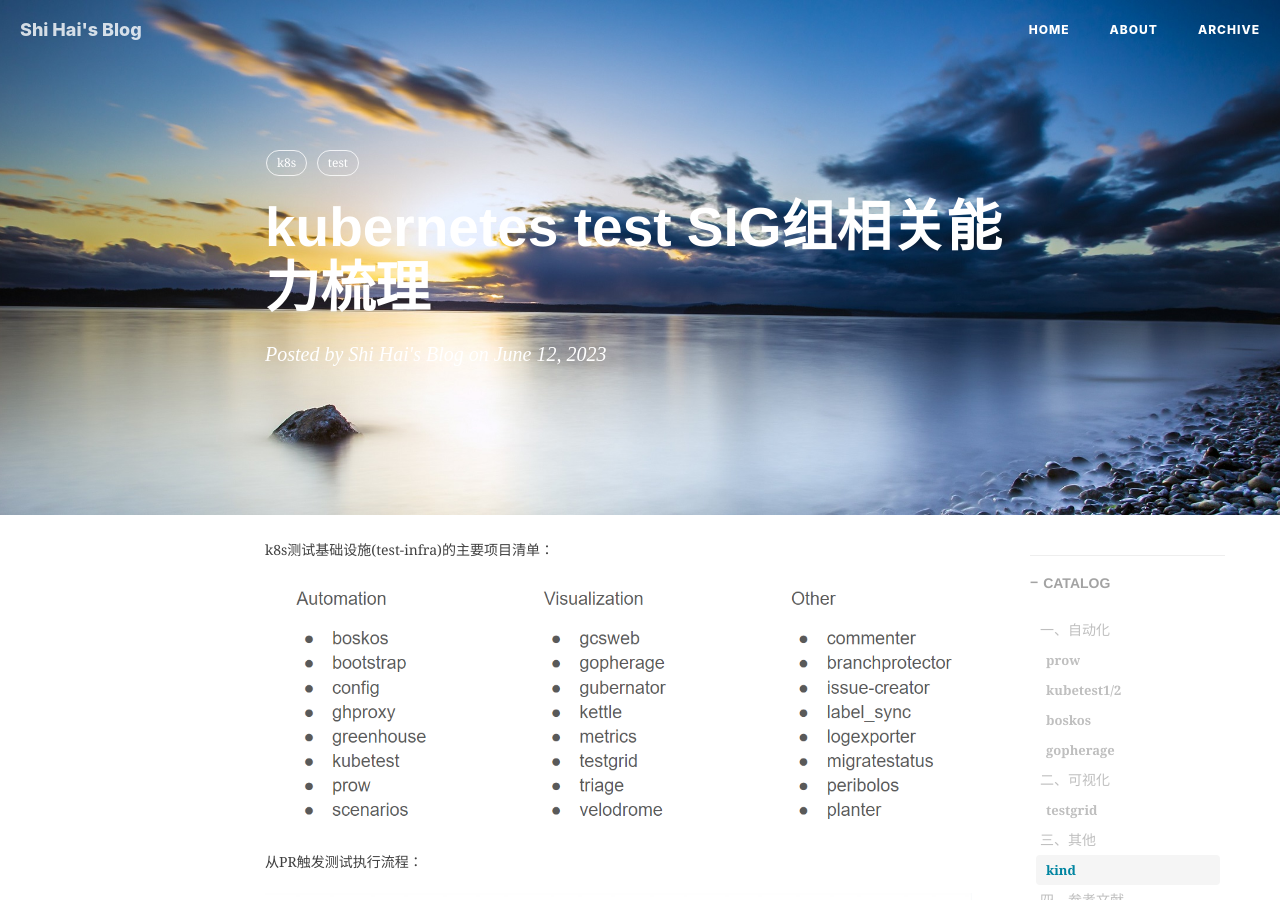
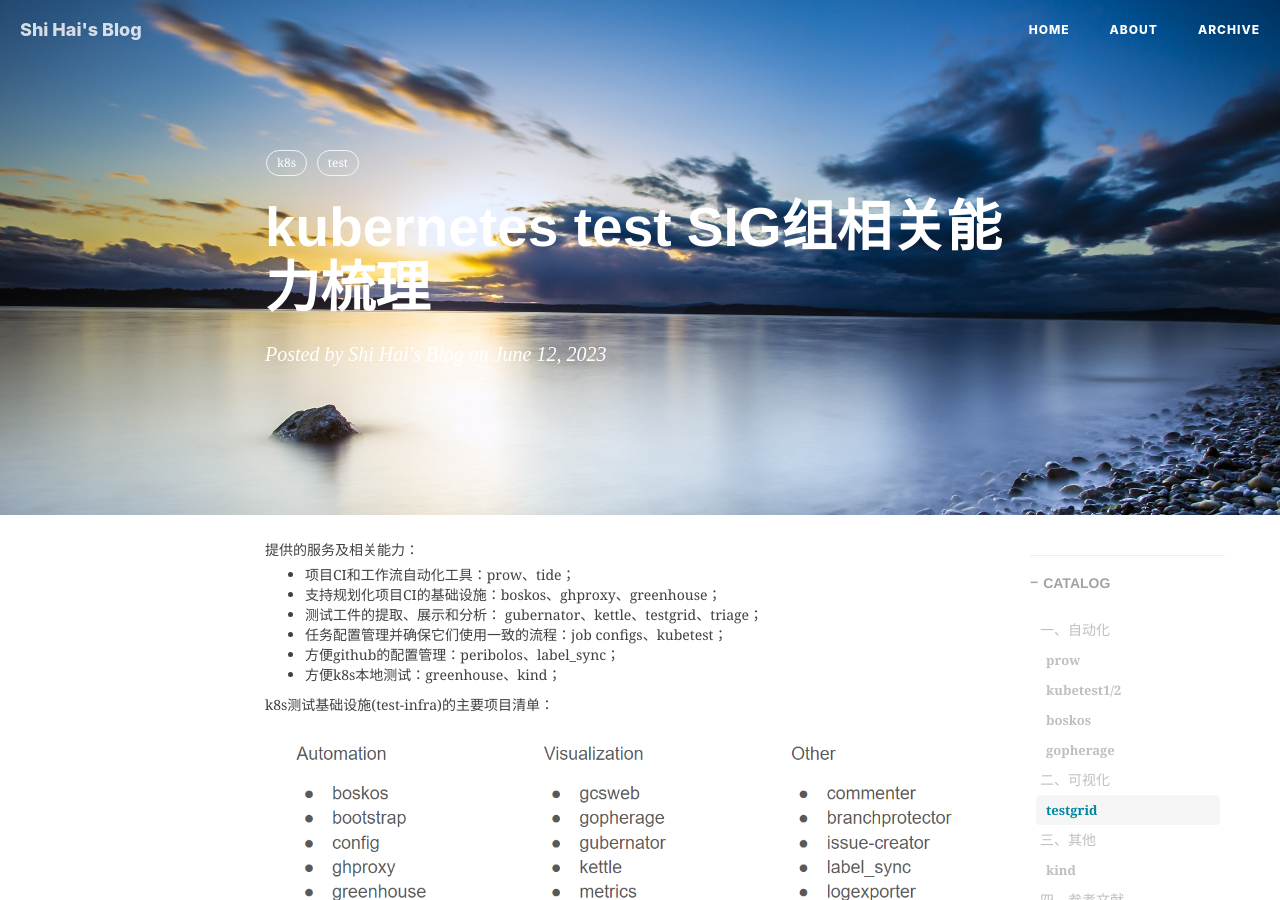
Before and after one commit to shihai1991/shihai1991.github.io, a Jekyll site: the page built from _posts/2023-06-12-kubernetes-test-sig组.md, in a window 1280 px wide and 900 px high. Built offline with Jekyll 4.4.1, drawn with Linux system fonts in a browser that asks for light colours; nearby versions of some CDN libraries; comment, search, counter and statistics services are not loaded.

Commit message:
Update 2023-06-12-kubernetes-test-sig组.md

```diff
--- a/_posts/2023-06-12-kubernetes-test-sig组.md
+++ b/_posts/2023-06-12-kubernetes-test-sig组.md
@@ -9,6 +9,14 @@ tags:
   - test
 time: '2023.06.12 09:35:00'
 ---
+提供的服务及相关能力：
+- 项目CI和工作流自动化工具：prow、tide；
+- 支持规划化项目CI的基础设施：boskos、ghproxy、greenhouse；
+- 测试工件的提取、展示和分析： gubernator、kettle、testgrid、triage；
+- 任务配置管理并确保它们使用一致的流程：job configs、kubetest；
+- 方便github的配置管理：peribolos、label_sync；
+- 方便k8s本地测试：greenhouse、kind；
+
 k8s测试基础设施(test-infra)的主要项目清单：
 ![]({{site.baseurl}}/img/2023/Q2/20230612-k8s-test-infra.png)
 
```
